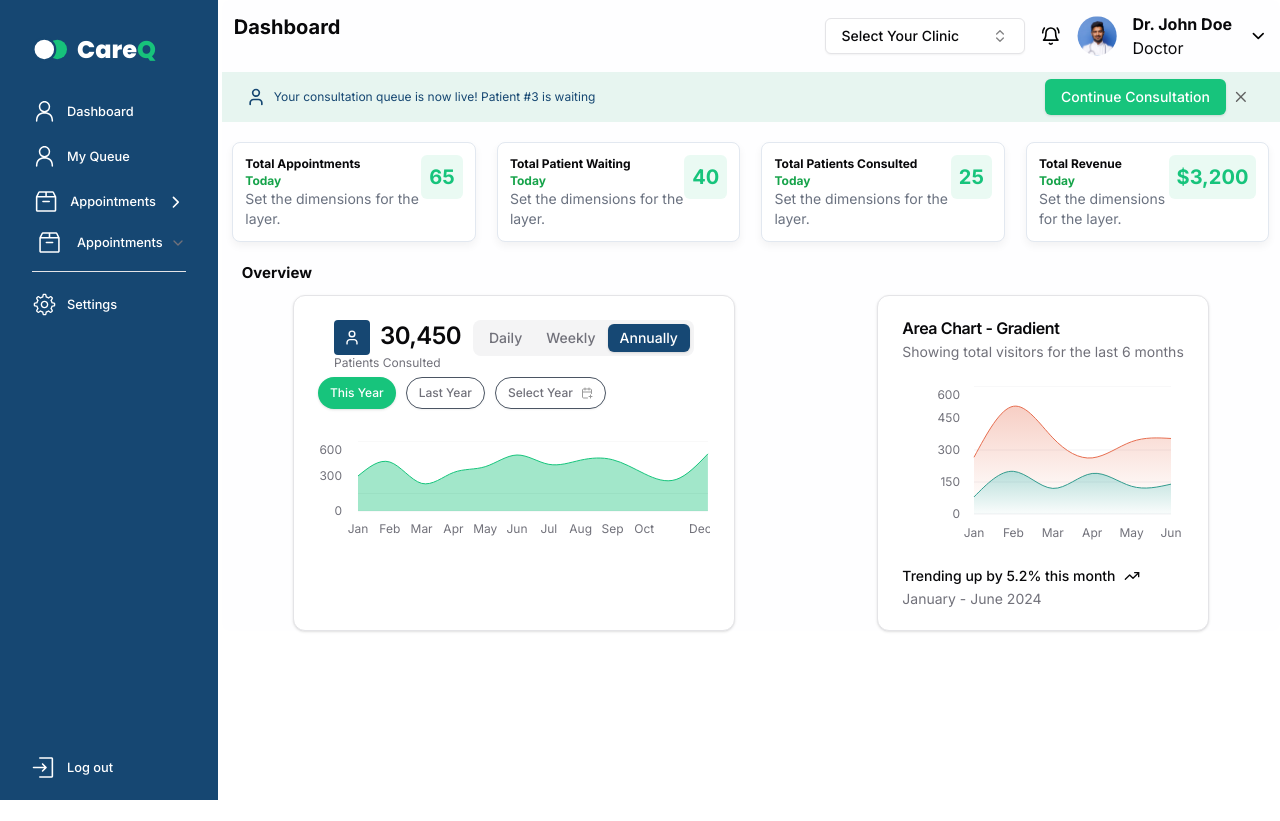
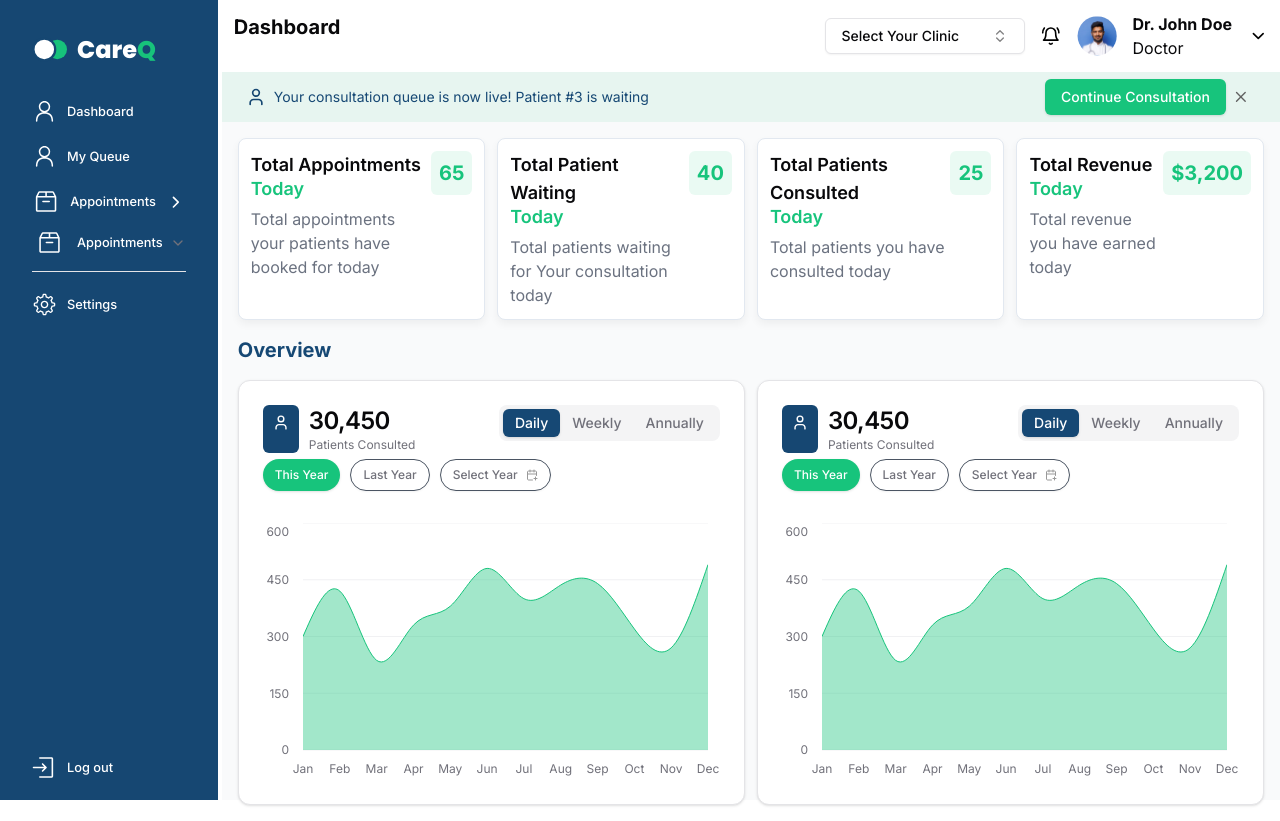
Before and after one commit to ShahidMollick/careq-webapp, a Next.js app: page /dashboard in a window 1280 px wide. Before the commit the page ends 800 px from the top, so only its background shows below. Built offline with nearby package versions, Linux system fonts and the light colour scheme.

Commit message:
Committing local changes before merging

```diff
--- a/src/app/dashboard/page.tsx
+++ b/src/app/dashboard/page.tsx
@@ -1,21 +1,20 @@
-"use client"
-import React from 'react';
-import { DataTableDemo } from '@/components/ui/history';
+"use client";
+import React from "react";
+import { DataTableDemo } from "@/components/ui/history";
 import { ComboboxDemo } from "@/components/ui/combobox";
 import Image from "next/image";
 import { Button } from "@/components/ui/button";
-import MetricBox from '@/components/ui/metric-box';
-import MetricBoxCustom from '@/components/ui/metric-box-custom';
-import { PatientGraph } from '@/components/ui/graph-card1';
-import { Component2 } from '@/components/ui/graph-card2';
-import { GradientPatientGraph } from '@/components/ui/gradiant-chart';
+import MetricBox from "@/components/ui/metric-box";
+import MetricBoxCustom from "@/components/ui/metric-box-custom";
+import { PatientGraph } from "@/components/ui/graph-card1";
+import { Component2 } from "@/components/ui/graph-card2";
+import { GradientPatientGraph } from "@/components/ui/gradiant-chart";
 
 const DashboardPage: React.FC = () => {
   return (
-        <div className='bg-gray-500/[.004] ...  rounded-md'>
-
+    <div>
       {/* Need To be copied in every page */}
-            <div className="nav-bar  w-[100%] flex item-center justify-between p-3">
+      <div className="nav-bar bg-white w-[100%] flex item-center justify-between p-3">
         <div className="font-bold text-[20px]">Dashboard</div>
         <div className="right flex items-center">
           <div className="clinic-option">
@@ -25,45 +24,64 @@ const DashboardPage: React.FC = () => {
           <div className="doctor-profile">
             <Image src="/doctor.svg" alt="doctor" width={40} height={40} />
             <div className="doctor-name">
-                            <p className='font-bold'>Dr. John Doe</p>
+              <p className="font-bold">Dr. John Doe</p>
               <p>Doctor</p>
             </div>
-                        <Image src="/chevron-down.svg" alt="down-arrow" width={20} height={20} />
+            <Image
+              src="/chevron-down.svg"
+              alt="down-arrow"
+              width={20}
+              height={20}
+            />
           </div>
         </div>
       </div>
 
-
-            <div className="current-consulting h-[50px] w-[100%] flex bg-[#e7f5f0] items-center gap-[22px] px-6 justify-between text-[12px] py-4">
-                <div className='flex items-center gap-2'>
+      <div className="h-[50px] w-[100%] flex bg-[#e7f5f0] items-center gap-[22px] px-6 justify-between text-[12px] py-4">
+        <div className="flex items-center gap-2">
           <Image src="/user.svg" alt="user" width={20} height={20} />
-                    <div className='text-[#164772]'>
+          <div className="text-secondary text-sm">
             Your consultation queue is now live! Patient #3 is waiting
           </div>
         </div>
-                <div className='flex items-center'>
-                    <Button variant="default">
-                        Continue Consultation
-                    </Button>
-                    <img className='w-[30px]' src="/plus.svg" alt="" />
+        <div className="flex items-center">
+          <Button variant="default">Continue Consultation</Button>
+          <img className="w-[30px]" src="/plus.svg" alt="" />
         </div>
       </div>
-
-            <div className="numbercards flex mt-[20px] justify-around">
-                <MetricBoxCustom number='65' heading='Total Appointments'></MetricBoxCustom>
-                <MetricBoxCustom number='40' heading='Total Patient Waiting'></MetricBoxCustom>
-                <MetricBoxCustom number="25" heading='Total Patients Consulted'></MetricBoxCustom>
-                <MetricBoxCustom number="$3,200" heading='Total Revenue'></MetricBoxCustom>
-
+      <div className="p-4 flex flex-col gap-4">
+        <div className="flex flex-row  w-full h-full gap-3 justify-start flex-wrap custom-lg:lg:flex-nowrap">
+          <div className="flex flex-row gap-3 w-full ">
+            <MetricBoxCustom
+              number="65"
+              heading="Total Appointments"
+              description="Total appointments your patients have booked for today"
+            ></MetricBoxCustom>
+            <MetricBoxCustom
+              number="40"
+              heading="Total Patient Waiting"
+              description="Total patients waiting for Your consultation today"
+            ></MetricBoxCustom>
           </div>
-
-            <div className='ml-[20px] mt-[20px] font-bold text-[15px]'>Overview</div>
-            <div className='flex mt-[10px]  justify-around'>
-                <PatientGraph/>
-                {/* <Component2/> */}
-                <GradientPatientGraph/>
+          <div className="flex flex-row gap-3 w-full ">
+            <MetricBoxCustom
+              number="25"
+              heading="Total Patients Consulted"
+              description="Total patients you have consulted today"
+            ></MetricBoxCustom>
+            <MetricBoxCustom
+              number="$3,200"
+              heading="Total Revenue"
+              description="Total revenue you have earned today"
+            ></MetricBoxCustom>
           </div>
-
+        </div>
+        <div className="text-xl font-bold text-secondary">Overview</div>
+        <div className="flex gap-3 justify-around">
+          <PatientGraph />
+          <PatientGraph />
+        </div>
+      </div>
     </div>
   );
 };
--- a/src/app/layout.tsx
+++ b/src/app/layout.tsx
@@ -127,7 +127,7 @@ export default function RootLayout({
 
           </div>
 
-          <div className="flex flex-col w-[100%]">
+          <div className="flex flex-col bg-gray-50  w-[100%]">
             <div>{children}</div>
           </div>
 
--- a/src/components/ui/graph-card1.tsx
+++ b/src/components/ui/graph-card1.tsx
@@ -35,7 +35,7 @@ const chartData = [
 ]
 const chartConfig = {
     desktop: {
-        label: "Desktop",
+        label: "Patients",
         color: " var(--primary)",
     },
     mobile: {
@@ -46,14 +46,14 @@ const chartConfig = {
 
 export function PatientGraph() {
     return (
-        <Card className="">
-            <Tabs defaultValue="annually" className="">
+        <Card className="w-full">
+            <Tabs defaultValue="daily" className="">
                 <CardHeader>
-                    <div className="flex justify-between mx-4 gap-3">
+                    <div className="flex justify-between gap-3">
                         <div className=" ">
 
                             <div className="flex gap-[10px]">
-                                <div className="bg-[#164772] rounded-sm px-[8px] py-[9px]">
+                                <div className="bg-[#164772] rounded-md px-[8px] py-[9px]">
                                     <svg width="20" height="17" viewBox="0 0 24 24" fill="none" xmlns="http://www.w3.org/2000/svg">
                                         <g id="icon/user">
                                             <path id="Vector" d="M19 21V19C19 17.9391 18.5786 16.9217 17.8284 16.1716C17.0783 15.4214 16.0609 15 15 15H9C7.93913 15 6.92172 15.4214 6.17157 16.1716C5.42143 16.9217 5 17.9391 5 19V21" stroke="white" stroke-width="2" stroke-linecap="round" stroke-linejoin="round" />
@@ -61,14 +61,16 @@ export function PatientGraph() {
                                         </g>
                                     </svg>
                                 </div>
+                                <div>
                                 <CardTitle className="text-2xl">30,450</CardTitle>
+                                <CardDescription className="text-xs">
+                                Patients Consulted
+                                </CardDescription>
+                                </div>
                             </div>
-                            <CardDescription className="text-xs">
-                                Patients Consulted
-                            </CardDescription>
                         </div>
                         <div>
-                            <Tabs defaultValue="annually" className="text-xs">
+                            <Tabs defaultValue="daily" className="text-xs">
                                 <TabsList>
                                     <TabsTrigger value="daily">Daily</TabsTrigger>
                                     <TabsTrigger value="weekly">Weekly</TabsTrigger>
@@ -101,7 +103,7 @@ export function PatientGraph() {
 
                 <CardContent className="">
                     <TabsContent value="daily">
-                        <ChartContainer className="w-[100%] h-[100px]" config={chartConfig}>
+                        <ChartContainer className="w-[100%] h-[100%] max-h-[300px]" config={chartConfig}>
                             <AreaChart
                                 accessibilityLayer
                                 data={chartData}
--- a/src/components/ui/metric-box-custom.tsx
+++ b/src/components/ui/metric-box-custom.tsx
@@ -2,21 +2,22 @@ import React from "react";
 interface MetricBoxCustomProps {
     number: string;
     heading: string;
+    description: string;
 };
 
-const MetricBoxCustom: React.FC<MetricBoxCustomProps> = ({number,heading}) => {
+const MetricBoxCustom: React.FC<MetricBoxCustomProps> = ({number,heading, description}) => {
   return (
-    <div className="flex flex-row justify-between  border-1  border-radius: 13.391px bg-white shadow-lg border border-slate-200 rounded-lg p-3 w-[23%]"
+    <div className="flex justify-between flex-row w-full bg-white shadow-lg border border-slate-200 rounded-lg p-3 "
     style={{
       boxShadow: "0px 4px 8px rgba(0, 0, 0, 0.05)",
     }}
     >
       <div>
         <div>
-          <div className="font-bold text-[12px]">{heading}</div>
-          <div className="text-green-600 font-bold text-xs">Today</div>
+          <div className="font-semibold text-lg">{heading}</div>
+          <div className="text-primary font-semibold text-lg -translate-y-1">Today</div>
         </div>
-        <div className="text-sm text-gray-500">Set the dimensions for the layer.</div>
+        <div className="text-md text-gray-500">{description}</div>
       </div>
       <div className="bg-primary-accent text-primary text-xl h-max p-2 font-bold rounded-md">{number}</div>
     </div>
--- a/src/components/ui/metric-box.tsx
+++ b/src/components/ui/metric-box.tsx
@@ -3,7 +3,7 @@ import React from "react";
 const MetricBox: React.FC = () => {
   return (
 
-    <div className="flex flex-row justify-between rounded-md  border-1  border-radius: 13.391px bg-white shadow-lg border border-slate-200 rounded-lg p-5 w-[316px] h-[130px] ml-[1.3rem]"
+    <div className="flex flex-row justify-between  border-1  border-radius: 13.391px bg-white shadow-lg border border-slate-200 rounded-lg p-5 w-[316px] h-[130px] ml-[1.3rem]"
     style={{
       boxShadow: "0px 4px 8px rgba(0, 0, 0, 0.05)",
     }}
--- a/tailwind.config.ts
+++ b/tailwind.config.ts
@@ -78,7 +78,10 @@ export default {
   		animation: {
   			'accordion-down': 'accordion-down 0.2s ease-out',
   			'accordion-up': 'accordion-up 0.2s ease-out'
-  		}
+  		},
+		screens: {
+			'custom-lg': '1200px', // Define your custom breakpoint
+		  },
   	}
   },
   plugins: [require("tailwindcss-animate")],
```
Also changed, not shown: a.txt (added), 1 other file (tests, documents, lock files or other folders). Lines whose indentation alone changed are shown as unchanged.
